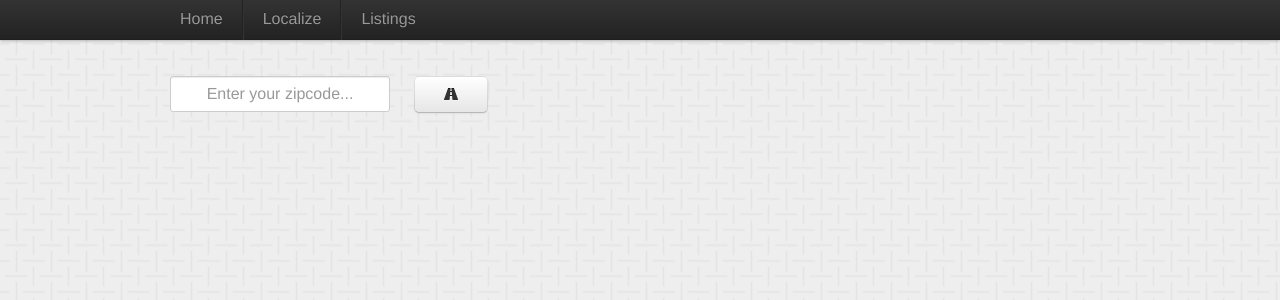
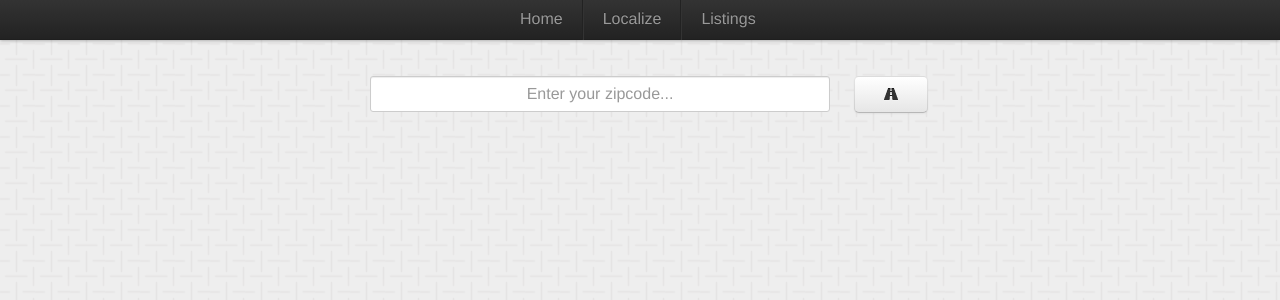
Before and after one commit to pbs/bluebell, a Django app: page /localize_stations/ in a window 1280 px wide. Shown: the top 300 px of the page. Run offline with Django 3.2, Linux system fonts and the light colour scheme; some libraries are stand-ins or nearby versions.

Commit message:
Layout changes, centered everything.

```diff
--- a/bluebell/consumer/templates/base_nav.html
+++ b/bluebell/consumer/templates/base_nav.html
@@ -6,7 +6,7 @@
         <div class="navbar navbar-fixed-top">
             <div class="navbar-inner">
                 <div class="container">
-                    <ul class="nav" style="font-size:16px;">
+                    <ul class="nav" style="font-size:16px; padding-left:340px;">
                         <li>
                             <a href="{% url bluebell.consumer.views.home %}">Home</a>
                         </li>
--- a/bluebell/consumer/templates/localize_stations.html
+++ b/bluebell/consumer/templates/localize_stations.html
@@ -6,8 +6,8 @@
         <form method='post' action='{% url bluebell.consumer.views.localize_stations %}'>
             {% csrf_token %}
             <div class="row">
-                <div class="span12">
-                    <input name='zipcode' type="text" maxlength="5" style="height:26px; font-size:16px; text-align:center;" value="{{ zipcode }}" required placeholder="Enter your zipcode...">
+                <div class="span8 offset2" style="padding-left:40px;">
+                    <input name='zipcode' class="span6" type="text" maxlength="5" style="height:26px; font-size:16px; text-align:center;" value="{{ zipcode }}" required placeholder="Enter your zipcode...">
                     <button type="submit" class="btn btn-large" style="margin-bottom:8px; margin-left:20px;"><i class="icon-road" style="margin-left:15px; margin-right:15px;"></i></button>
                 </div>
             </div>
--- a/bluebell/settings.py
+++ b/bluebell/settings.py
@@ -145,4 +145,4 @@ LOGGING = {
     }
 }
 
-SODOR_ENDPOINT = 'http://192.168.1.81:8001'
+SODOR_ENDPOINT = 'http://services-qa.pbs.org'
```
Also changed, not shown: bluebell/consumer/templates/show_listings.html (+4 -4 lines).
